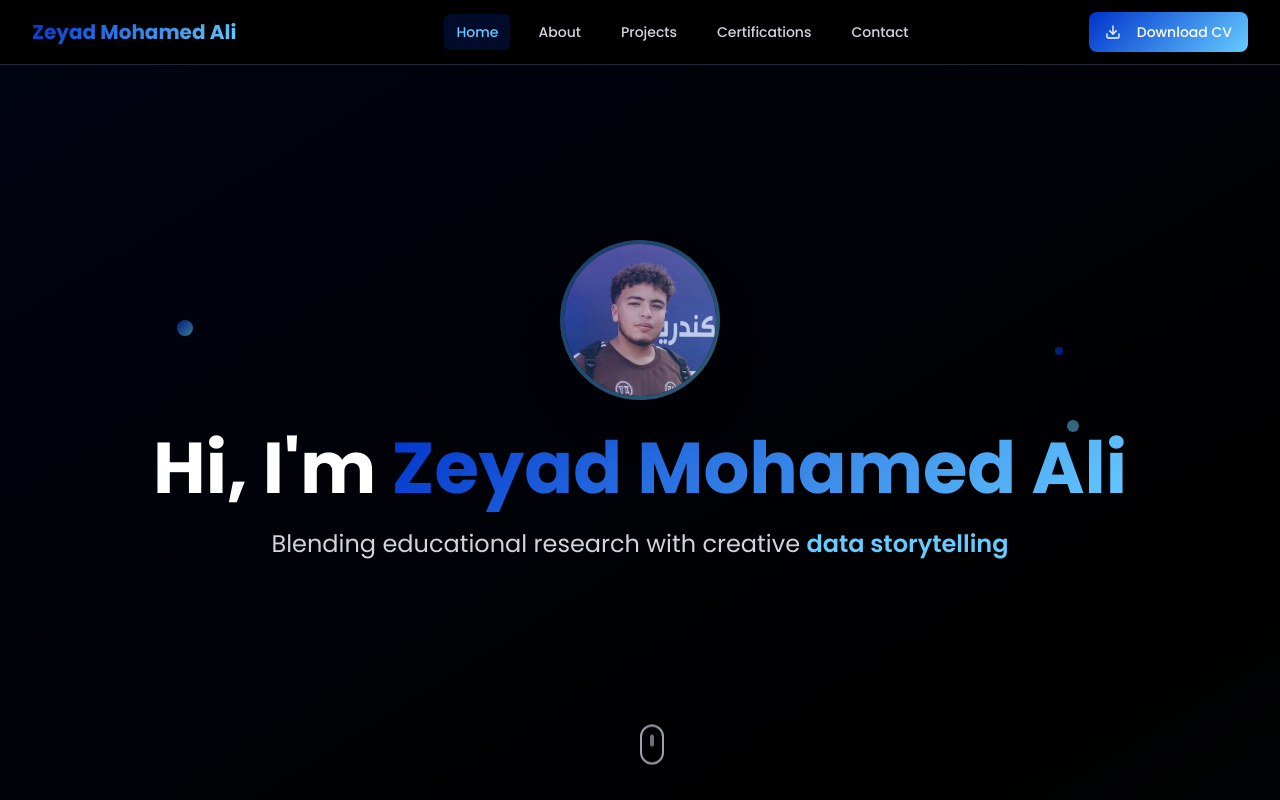
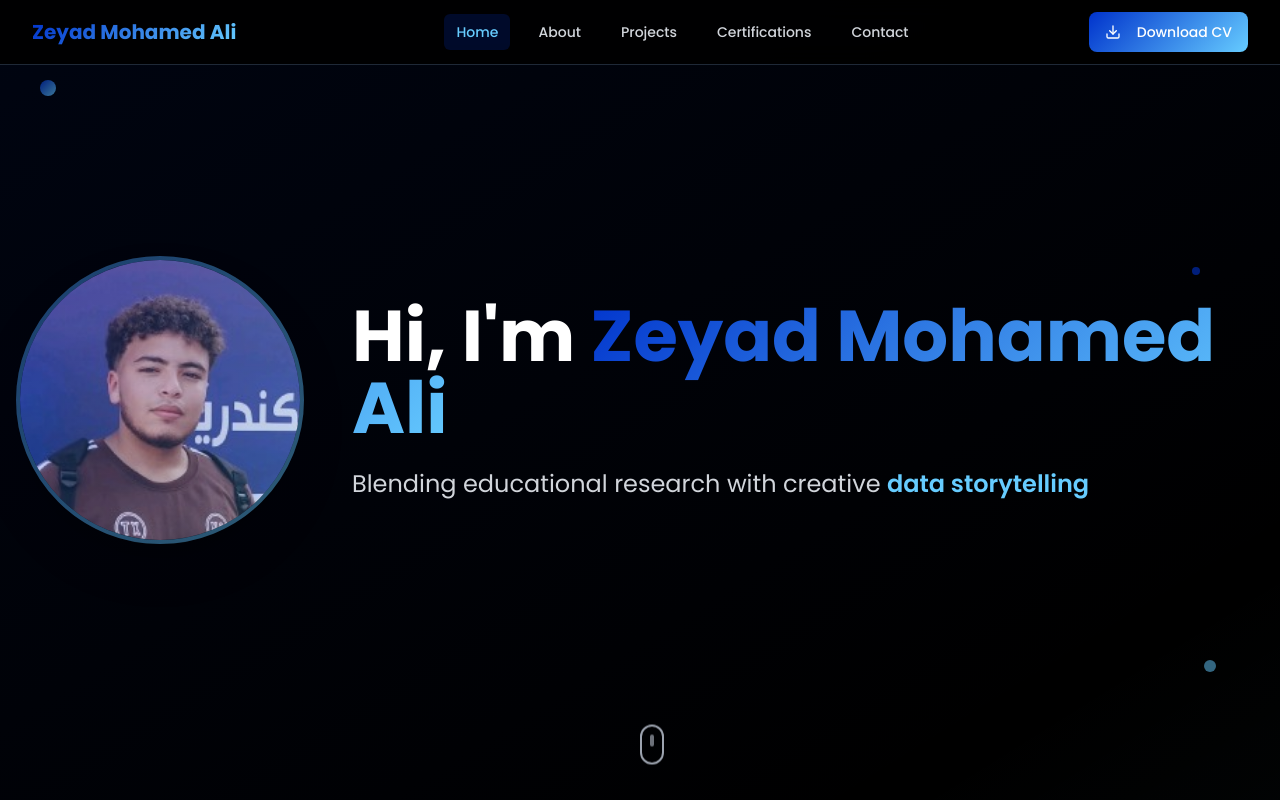
Before and after one commit to ziyaddmaa/data-research-canvas-portfolio, a React (Vite) app: page / in a window 1280 px wide. Shown: the top 800 px of the page. Built offline with nearby package versions, Linux system fonts and the light colour scheme.

Commit message:
Fix: Adjust photo size and position
Adjusted the profile photo size, moved it to the left margin, and positioned the text to the right in the Hero section.

```diff
--- a/src/components/Hero.tsx
+++ b/src/components/Hero.tsx
@@ -14,33 +14,38 @@ const Hero = () => {
       <div className="absolute inset-0 bg-gradient-to-br from-blue-gradient-start/20 via-transparent to-blue-gradient-end/20 animate-gradient-shift bg-[length:400%_400%]" />
 
       {/* Content */}
-      <div className={`text-center z-10 px-4 transition-all duration-1000 ${isVisible ? 'opacity-100 translate-y-0' : 'opacity-0 translate-y-10'}`}>
+      <div className={`w-full max-w-7xl mx-auto px-4 transition-all duration-1000 ${isVisible ? 'opacity-100 translate-y-0' : 'opacity-0 translate-y-10'}`}>
+        <div className="flex flex-col md:flex-row items-center justify-center gap-8 md:gap-12">
           {/* Profile Photo */}
-        <div className="mb-8 flex justify-center">
+          <div className="flex-shrink-0">
             <div className="relative">
               <img
                 src="/lovable-uploads/dfb4d622-acff-4ce6-bcc1-9cdfdfd3d80b.png"
                 alt="Zeyad Mohamed Ali"
-              className="w-32 h-32 md:w-40 md:h-40 rounded-full object-cover border-4 border-blue-gradient-end/30 shadow-2xl hover-glow transition-all duration-300"
+                className="w-48 h-48 md:w-64 md:h-64 lg:w-72 lg:h-72 rounded-full object-cover border-4 border-blue-gradient-end/30 shadow-2xl hover-glow transition-all duration-300"
               />
               <div className="absolute inset-0 rounded-full bg-blue-gradient opacity-20"></div>
             </div>
           </div>
 
-        <h1 className="text-5xl md:text-7xl font-bold mb-6 leading-tight">
+          {/* Text Content */}
+          <div className="text-center md:text-left flex-1">
+            <h1 className="text-4xl md:text-6xl lg:text-7xl font-bold mb-6 leading-tight">
               Hi, I'm{' '}
               <span className="text-gradient">Zeyad Mohamed Ali</span>
             </h1>
-        <p className="text-xl md:text-2xl text-gray-300 max-w-4xl mx-auto leading-relaxed">
+            <p className="text-lg md:text-xl lg:text-2xl text-gray-300 max-w-3xl leading-relaxed">
               Blending educational research with creative{' '}
               <span className="text-blue-gradient-end font-semibold">data storytelling</span>
             </p>
+          </div>
+        </div>
+      </div>
 
       {/* Floating elements */}
       <div className="absolute top-20 left-10 w-4 h-4 bg-blue-gradient rounded-full opacity-70 animate-pulse" />
       <div className="absolute bottom-32 right-16 w-3 h-3 bg-blue-gradient-end rounded-full opacity-50 animate-pulse delay-1000" />
       <div className="absolute top-1/3 right-20 w-2 h-2 bg-blue-gradient-start rounded-full opacity-60 animate-pulse delay-500" />
-      </div>
 
       {/* Scroll indicator */}
       <div className="absolute bottom-8 left-1/2 transform -translate-x-1/2 animate-bounce">
```
Lines whose indentation alone changed are shown as unchanged.
